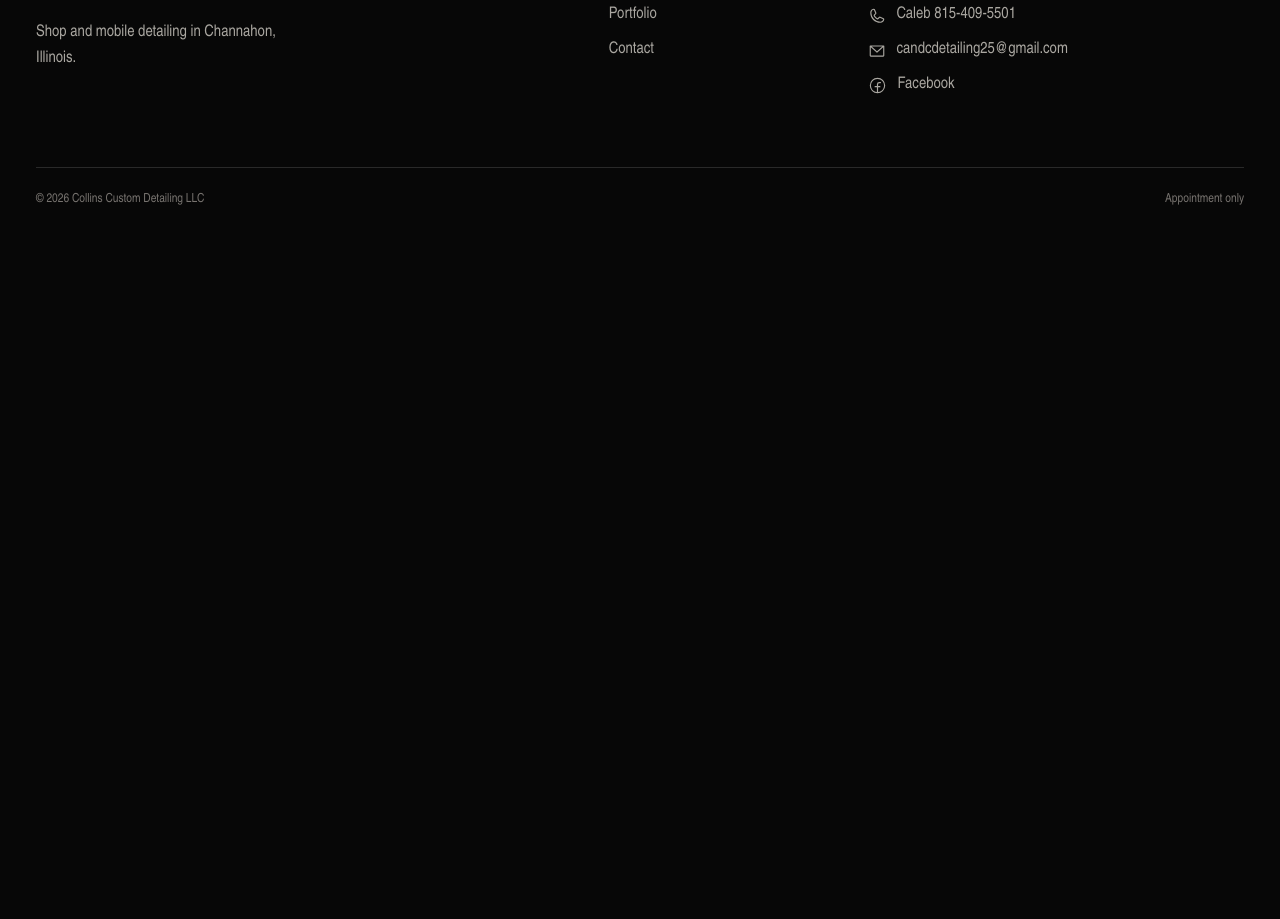
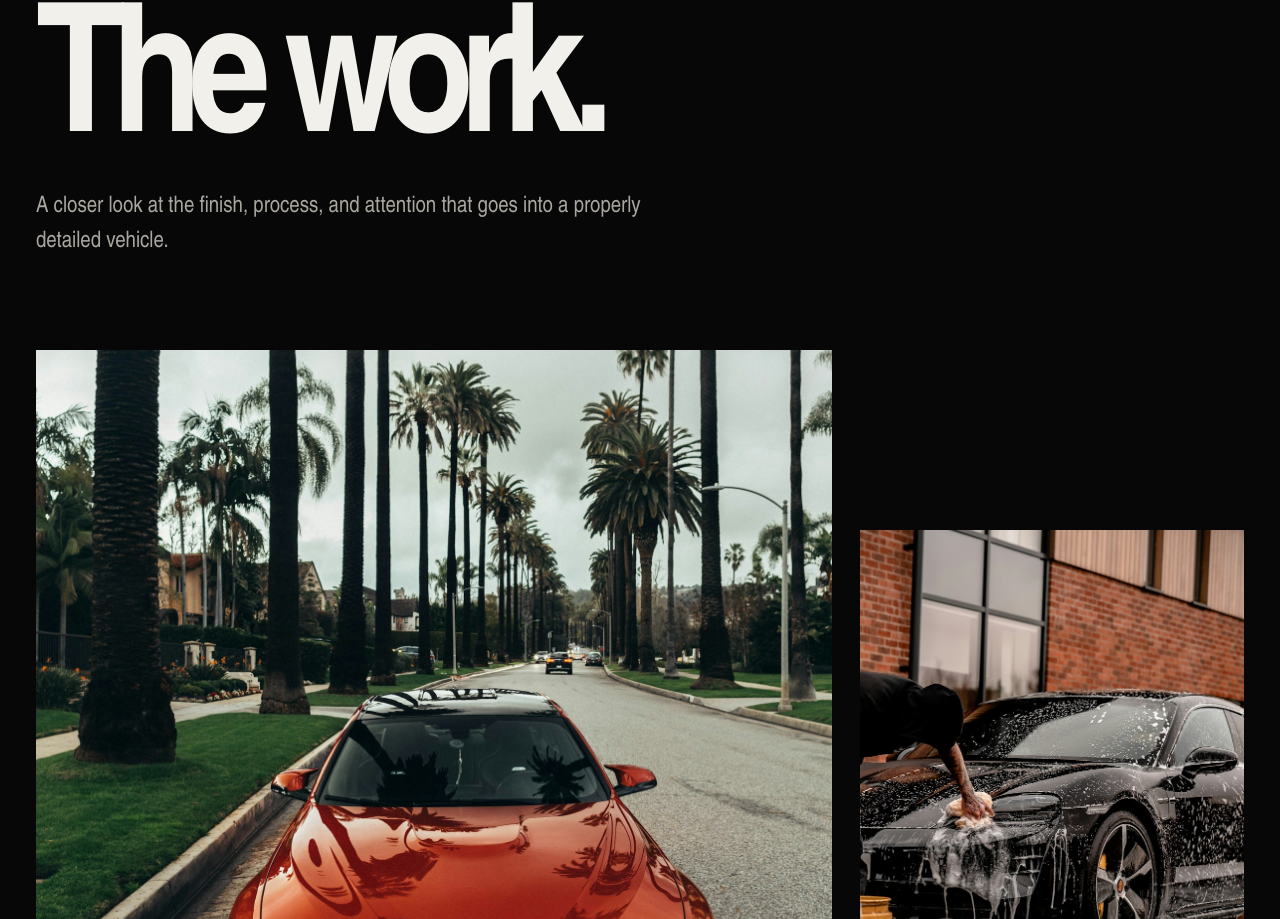
Before and after one commit to Player23man/CandC, a React (Vite) app: page /portfolio in a window 1280 px wide. Shown: the part 181-1100 px from the top of the page. Before the commit the page ends 800 px from the top, so only its background shows below. Built offline with nearby package versions, Linux system fonts and the light colour scheme.

Commit message:
feat: add editorial portfolio gallery

```diff
--- a/src/app/App.tsx
+++ b/src/app/App.tsx
@@ -2,6 +2,7 @@ import { BrowserRouter, Route, Routes } from "react-router-dom";
 import { SiteFooter } from "../components/SiteFooter";
 import { SiteHeader } from "../components/SiteHeader";
 import { HomePage } from "../pages/HomePage";
+import { PortfolioPage } from "../pages/PortfolioPage";
 
 const PlaceholderPage = ({ heading }: { heading: string }) => (
   <main>
@@ -15,7 +16,7 @@ export function AppRoutes() {
       <SiteHeader />
       <Routes>
         <Route path="/" element={<HomePage />} />
-        <Route path="/portfolio" element={<PlaceholderPage heading="The work." />} />
+        <Route path="/portfolio" element={<PortfolioPage />} />
         <Route path="/contact" element={<PlaceholderPage heading="Let’s talk about your vehicle." />} />
       </Routes>
       <SiteFooter />
--- /dev/null
+++ b/src/app/gallery-data.ts
@@ -0,0 +1,42 @@
+export type GalleryItem = {
+  src: string;
+  alt: string;
+  openLabel: string;
+  className?: string;
+};
+
+export const galleryItems: GalleryItem[] = [
+  {
+    src: "/images/gallery-coupe.jpg",
+    alt: "Glossy orange coupe after exterior detailing",
+    openLabel: "Open coupe detail",
+    className: "gallery-item--wide"
+  },
+  {
+    src: "/images/gallery-suv.jpg",
+    alt: "Black sport utility vehicle receiving a careful hand wash",
+    openLabel: "Open hand wash detail"
+  },
+  {
+    src: "/images/ceramic-display.jpg",
+    alt: "Ceramic coating display on a detailed red vehicle",
+    openLabel: "Open ceramic coating detail",
+    className: "gallery-item--tall"
+  },
+  {
+    src: "/images/gallery-sport.jpg",
+    alt: "Red performance vehicle with a reflective exterior finish",
+    openLabel: "Open red vehicle detail"
+  },
+  {
+    src: "/images/detail-exterior.jpg",
+    alt: "Detailer washing the exterior of a dark vehicle",
+    openLabel: "Open exterior wash detail",
+    className: "gallery-item--wide"
+  },
+  {
+    src: "/images/detail-process.jpg",
+    alt: "White performance car under studio lighting",
+    openLabel: "Open studio finish detail"
+  }
+];
--- /dev/null
+++ b/src/components/GalleryLightbox.tsx
@@ -0,0 +1,65 @@
+import { CaretLeft, CaretRight, X } from "@phosphor-icons/react";
+import { useEffect, useRef } from "react";
+import type { GalleryItem } from "../app/gallery-data";
+
+type GalleryLightboxProps = {
+  items: GalleryItem[];
+  activeIndex: number;
+  onChange: (index: number) => void;
+  onClose: () => void;
+};
+
+export function GalleryLightbox({ items, activeIndex, onChange, onClose }: GalleryLightboxProps) {
+  const closeButtonRef = useRef<HTMLButtonElement>(null);
+  const previouslyFocusedRef = useRef<HTMLElement | null>(null);
+
+  const showPrevious = () => onChange((activeIndex - 1 + items.length) % items.length);
+  const showNext = () => onChange((activeIndex + 1) % items.length);
+
+  useEffect(() => {
+    previouslyFocusedRef.current = document.activeElement as HTMLElement | null;
+    closeButtonRef.current?.focus();
+
+    return () => previouslyFocusedRef.current?.focus();
+  }, []);
+
+  useEffect(() => {
+    const handleKeyDown = (event: KeyboardEvent) => {
+      if (event.key === "Escape") onClose();
+      if (event.key === "ArrowLeft") showPrevious();
+      if (event.key === "ArrowRight") showNext();
+    };
+
+    document.addEventListener("keydown", handleKeyDown);
+    return () => document.removeEventListener("keydown", handleKeyDown);
+  }, [activeIndex, onClose]);
+
+  const activeItem = items[activeIndex];
+
+  return (
+    <div className="lightbox" role="dialog" aria-modal="true" aria-label="Portfolio image viewer">
+      <button
+        ref={closeButtonRef}
+        className="lightbox__close"
+        type="button"
+        aria-label="Close image viewer"
+        onClick={onClose}
+      >
+        <X size={28} weight="bold" aria-hidden="true" />
+      </button>
+
+      <button className="lightbox__control lightbox__control--previous" type="button" aria-label="Previous image" onClick={showPrevious}>
+        <CaretLeft size={30} weight="bold" aria-hidden="true" />
+      </button>
+
+      <figure className="lightbox__figure">
+        <img src={activeItem.src} alt={activeItem.alt} />
+        <figcaption>{String(activeIndex + 1).padStart(2, "0")} / {String(items.length).padStart(2, "0")}</figcaption>
+      </figure>
+
+      <button className="lightbox__control lightbox__control--next" type="button" aria-label="Next image" onClick={showNext}>
+        <CaretRight size={30} weight="bold" aria-hidden="true" />
+      </button>
+    </div>
+  );
+}
--- a/src/main.tsx
+++ b/src/main.tsx
@@ -4,6 +4,7 @@ import App from "./app/App";
 import "./styles/global.css";
 import "./styles/layout.css";
 import "./styles/home.css";
+import "./styles/portfolio.css";
 
 createRoot(document.getElementById("root")!).render(
   <StrictMode>
--- /dev/null
+++ b/src/pages/PortfolioPage.tsx
@@ -0,0 +1,42 @@
+import { useState } from "react";
+import { galleryItems } from "../app/gallery-data";
+import { GalleryLightbox } from "../components/GalleryLightbox";
+import { QuoteCta } from "../components/QuoteCta";
+import { Reveal } from "../components/Reveal";
+
+export function PortfolioPage() {
+  const [activeIndex, setActiveIndex] = useState<number | null>(null);
+
+  return (
+    <main id="main-content" className="portfolio-page">
+      <header className="page-intro shell">
+        <Reveal>
+          <h1>The work.</h1>
+          <p>A closer look at the finish, process, and attention that goes into a properly detailed vehicle.</p>
+        </Reveal>
+      </header>
+
+      <section className="portfolio-gallery shell" aria-label="Vehicle detailing portfolio">
+        {galleryItems.map((item, index) => (
+          <Reveal className={`gallery-item ${item.className ?? ""}`} delay={(index % 3) * 0.05} key={item.src}>
+            <button type="button" aria-label={item.openLabel} onClick={() => setActiveIndex(index)}>
+              <img src={item.src} alt={item.alt} loading={index < 2 ? "eager" : "lazy"} />
+              <span aria-hidden="true">{String(index + 1).padStart(2, "0")}</span>
+            </button>
+          </Reveal>
+        ))}
+      </section>
+
+      <QuoteCta />
+
+      {activeIndex !== null && (
+        <GalleryLightbox
+          items={galleryItems}
+          activeIndex={activeIndex}
+          onChange={setActiveIndex}
+          onClose={() => setActiveIndex(null)}
+        />
+      )}
+    </main>
+  );
+}
--- /dev/null
+++ b/src/styles/portfolio.css
@@ -0,0 +1,195 @@
+.portfolio-page {
+  padding-top: var(--header-height);
+}
+
+.page-intro {
+  padding-block: clamp(78px, 10vw, 150px) clamp(54px, 7vw, 96px);
+}
+
+.page-intro h1 {
+  max-width: 9ch;
+  margin-bottom: 24px;
+  font-size: clamp(4.5rem, 14vw, 12rem);
+  font-weight: 820;
+  letter-spacing: -0.075em;
+  line-height: 0.82;
+}
+
+.page-intro p {
+  max-width: 620px;
+  margin-bottom: 0;
+  color: var(--text-soft);
+  font-size: clamp(1.05rem, 1.8vw, 1.42rem);
+  line-height: 1.55;
+}
+
+.portfolio-gallery {
+  display: grid;
+  gap: 16px;
+  padding-bottom: clamp(80px, 12vw, 170px);
+}
+
+.gallery-item button {
+  position: relative;
+  width: 100%;
+  overflow: hidden;
+  border: 0;
+  padding: 0;
+  background: #111;
+  color: #fff;
+  cursor: zoom-in;
+}
+
+.gallery-item img {
+  width: 100%;
+  height: clamp(310px, 76vw, 520px);
+  object-fit: cover;
+  transition: transform 600ms cubic-bezier(0.16, 1, 0.3, 1), filter 260ms ease;
+}
+
+.gallery-item span {
+  position: absolute;
+  right: 16px;
+  bottom: 14px;
+  font-size: 0.74rem;
+  font-weight: 720;
+  letter-spacing: 0.08em;
+}
+
+.gallery-item button:hover img {
+  filter: brightness(0.8);
+  transform: scale(1.018);
+}
+
+.lightbox {
+  position: fixed;
+  z-index: 80;
+  inset: 0;
+  display: grid;
+  grid-template-columns: 52px minmax(0, 1fr) 52px;
+  align-items: center;
+  background: rgb(5 5 5 / 0.98);
+}
+
+.lightbox__close,
+.lightbox__control {
+  display: grid;
+  width: 48px;
+  height: 48px;
+  place-items: center;
+  border: 1px solid rgb(255 255 255 / 0.22);
+  background: transparent;
+  color: #fff;
+  cursor: pointer;
+}
+
+.lightbox__close {
+  position: absolute;
+  z-index: 2;
+  top: 18px;
+  right: 18px;
+}
+
+.lightbox__control {
+  justify-self: center;
+}
+
+.lightbox__figure {
+  display: grid;
+  max-width: min(1120px, 100%);
+  max-height: calc(100vh - 120px);
+  margin: 0 auto;
+  place-items: center;
+}
+
+.lightbox__figure img {
+  max-width: 100%;
+  max-height: calc(100vh - 150px);
+  object-fit: contain;
+}
+
+.lightbox__figure figcaption {
+  margin-top: 16px;
+  color: var(--text-muted);
+  font-size: 0.74rem;
+  font-weight: 700;
+  letter-spacing: 0.1em;
+}
+
+@media (min-width: 720px) {
+  .portfolio-gallery {
+    grid-template-columns: repeat(2, minmax(0, 1fr));
+    gap: 24px;
+  }
+
+  .gallery-item--wide {
+    grid-column: span 2;
+  }
+
+  .gallery-item--wide img {
+    height: min(64vw, 790px);
+  }
+
+  .gallery-item--tall {
+    margin-top: 110px;
+  }
+
+  .gallery-item img {
+    height: min(54vw, 700px);
+  }
+
+  .lightbox {
+    grid-template-columns: 88px minmax(0, 1fr) 88px;
+  }
+}
+
+@media (min-width: 1160px) {
+  .portfolio-gallery {
+    grid-template-columns: repeat(12, minmax(0, 1fr));
+    gap: 28px;
+  }
+
+  .gallery-item,
+  .gallery-item--wide,
+  .gallery-item--tall {
+    grid-column: span 6;
+  }
+
+  .gallery-item:nth-child(1) {
+    grid-column: 1 / span 8;
+  }
+
+  .gallery-item:nth-child(2) {
+    grid-column: 9 / span 4;
+    margin-top: 180px;
+  }
+
+  .gallery-item:nth-child(3) {
+    grid-column: 2 / span 4;
+  }
+
+  .gallery-item:nth-child(4) {
+    grid-column: 6 / span 7;
+    margin-top: 120px;
+  }
+
+  .gallery-item:nth-child(5) {
+    grid-column: 1 / span 7;
+  }
+
+  .gallery-item:nth-child(6) {
+    grid-column: 8 / span 5;
+    margin-top: 150px;
+  }
+
+  .gallery-item img,
+  .gallery-item--wide img {
+    height: 610px;
+  }
+
+  .gallery-item:nth-child(2) img,
+  .gallery-item:nth-child(3) img,
+  .gallery-item:nth-child(6) img {
+    height: 520px;
+  }
+}
```
Also changed, not shown: 1 other file (tests, documents, lock files or other folders).
